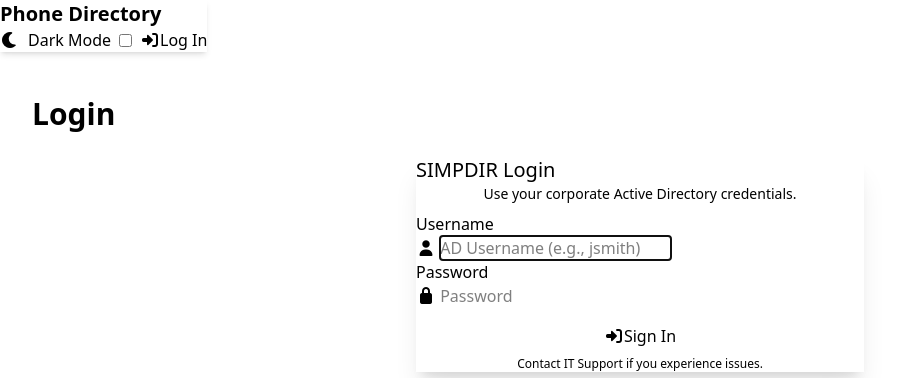
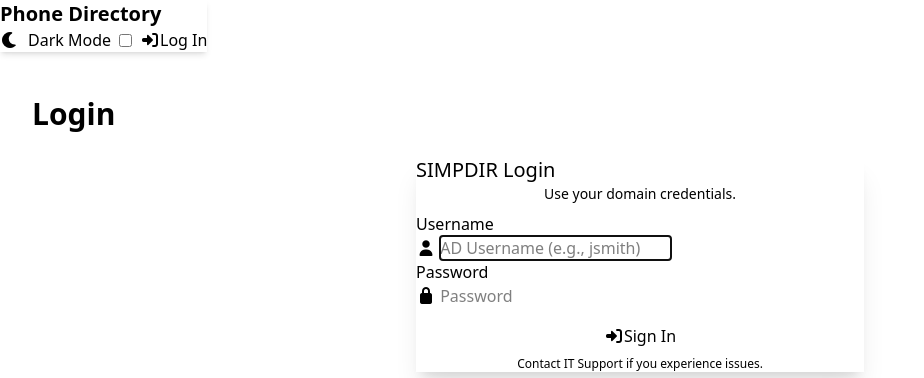
Before and after one commit to dixonbegay/simpdir, a Django app: page /accounts/login/ in a window 1280 px wide. Shown: the top 378 px of the page, without its empty margins (0-924 px from the left). Run offline with Django 5.2, Linux system fonts and the light colour scheme; some libraries are stand-ins or nearby versions.

Commit message:
Changed verbiage on login page.

```diff
--- a/src/simpdir_phonedir/templates/registration/login.html
+++ b/src/simpdir_phonedir/templates/registration/login.html
@@ -1,20 +1,20 @@
 {% extends "base.html" %}
-{% block title %}Login{% endblock title %}
+{% block title %}
+    Login
+{% endblock title %}
 {% block content %}
     <div class="flex justify-center">
         <div class="card bg-base-100 shadow-xl w-full max-w-md">
             <div class="card-body">
                 <h2 class="card-title text-xl justify-center">SIMPDIR Login</h2>
-                <p class="text-sm text-center text-base-content/70 mb-2">Use your corporate Active Directory credentials.</p>
+                <p class="text-sm text-center text-base-content/70 mb-2">Use your domain credentials.</p>
                 <form method="post">
                     {% csrf_token %}
                     {% if form.non_field_errors %}
                         <div role="alert" class="alert alert-error mb-4">
                             <i class="fas fa-circle-xmark"></i>
                             <div>
-                                {% for error in form.non_field_errors %}
-                                    <p>{{ error }}</p>
-                                {% endfor %}
+                                {% for error in form.non_field_errors %}<p>{{ error }}</p>{% endfor %}
                             </div>
                         </div>
                     {% endif %}
@@ -28,9 +28,7 @@
                                    autocomplete="username"
                                    placeholder="AD Username (e.g., jsmith)" />
                         </label>
-                        {% if form.username.errors %}
-                            <p class="text-error text-xs mt-1">{{ form.username.errors|join:", " }}</p>
-                        {% endif %}
+                        {% if form.username.errors %}<p class="text-error text-xs mt-1">{{ form.username.errors|join:", " }}</p>{% endif %}
                     </fieldset>
                     <fieldset class="fieldset">
                         <legend class="fieldset-legend">Password</legend>
@@ -41,9 +39,7 @@
                                    autocomplete="current-password"
                                    placeholder="Password" />
                         </label>
-                        {% if form.password.errors %}
-                            <p class="text-error text-xs mt-1">{{ form.password.errors|join:", " }}</p>
-                        {% endif %}
+                        {% if form.password.errors %}<p class="text-error text-xs mt-1">{{ form.password.errors|join:", " }}</p>{% endif %}
                     </fieldset>
                     <input type="hidden" name="next" value="{{ next }}" />
                     <div class="mt-4">
```
